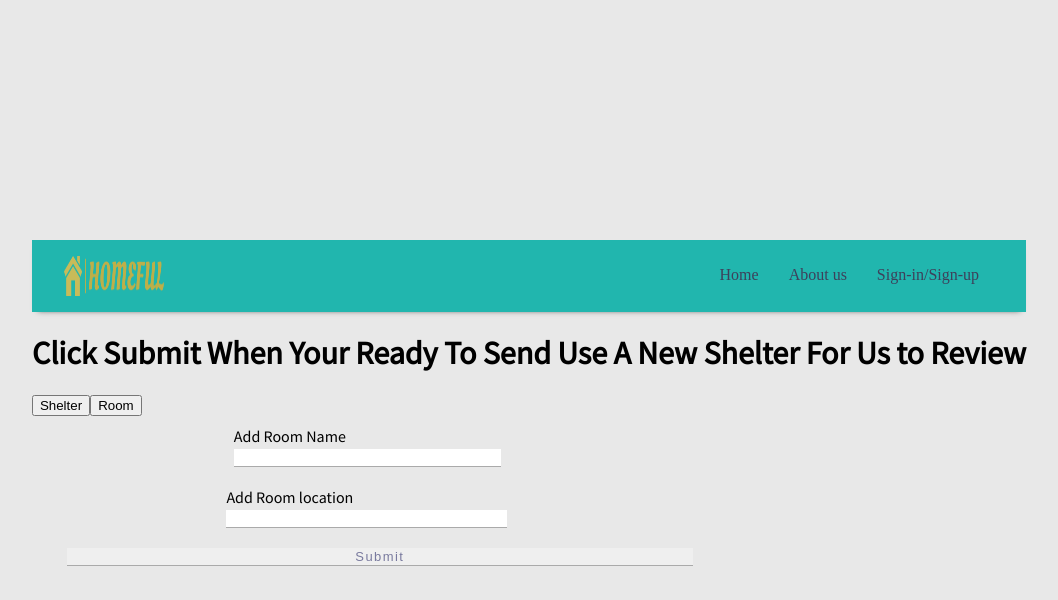
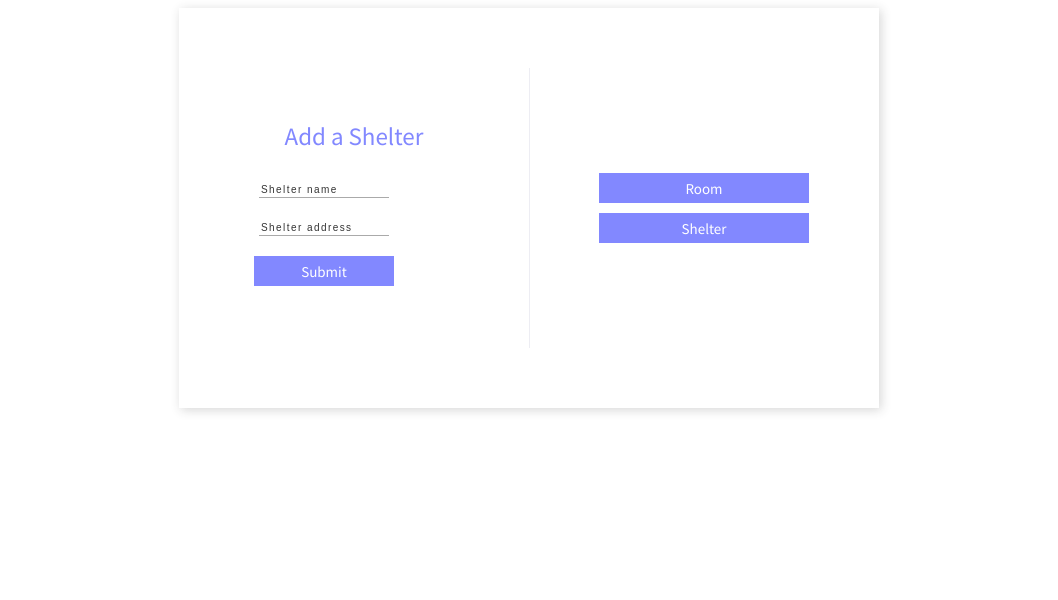
Before and after one commit to Homeful-Civic-Tech/frontend-Project-Repo, a React (Create React App) app in the folder homeful/: page /room-form in a window 1280 px wide. Both pictures are taken after a click on the button "Shelter". Shown: the top 600 px of the page, without its empty margins (111-1169 px from the left). Built offline with nearby package versions, Linux system fonts and the light colour scheme.

Commit message:
rooms and shelter form done

```diff
--- a/homeful/src/CSS/Sign.css
+++ b/homeful/src/CSS/Sign.css
@@ -1,18 +1,13 @@
 @import url("https://fonts.googleapis.com/css?family=Source+Sans+Pro:300,400");
  @import url("https://fonts.googleapis.com/css?family=Playfair+Display");
- body, .message, .form, form {
+ .message, .form, .sign {
 	 display: flex;
 	 justify-content: center;
 	 align-items: center;
 	 flex-direction: column;
 }
- body {
-	 height: 100vh;
-	 background: #e8e8e8;
-	 font-family: "Source Sans Pro", sans-serif;
-	 overflow: hidden;
-}
- .container {
+
+ .containers {
 	 width: 700px;
 	 height: 400px;
 	 background: white;
@@ -20,6 +15,7 @@
 	 display: grid;
 	 grid-template: 100% / 50% 50%;
 	 box-shadow: 2px 2px 10px 0 rgba(51, 51, 51, 0.2);
+     margin: auto;
 }
  .message {
 	 position: absolute;
@@ -64,16 +60,16 @@
 	 color: #8288ff;
 	 font-family: "Source Sans Pro", sans-serif;
 }
- .form--signup {
+ .form--signup{
 	 border-right: 1px solid #999;
 }
- form {
+ .sign {
 	 width: 70%;
 }
- form > * {
+ .sign > * {
 	 margin: 10px;
 }
-form input {
+.sign input {
 	 width: 90%;
 	 border: 0;
 	 border-bottom: 1px solid #aaa;
@@ -82,11 +78,11 @@ form input {
 	 color: #797a9e;
 	 letter-spacing: 0.11em;
 }
- form input::placeholder {
+ .sign input::placeholder {
 	 color: #333;
 	 font-size: 10px;
 }
- form input:focus {
+ .sign input:focus {
 	 outline: 0;
 	 border-bottom: 1px solid rgba(128, 155, 206, 0.7);
 	 transition: 0.6s all ease;
--- a/homeful/src/Components/AccomodForm.js
+++ b/homeful/src/Components/AccomodForm.js
@@ -7,185 +7,226 @@ import * as React from 'react';
 import Navbar from './Navbar'
 // import BackToFeeds from "./BackToFeeds";
 // import { styled } from '@mui/system';
-import RoomButton from './RoomsButtonForm'
-import ShelterButton from './ShelterButtonForm'
+import { useNavigate } from 'react-router-dom';
+import ShelterAdd from './ShelterButtonForm';
+export default function AccamodForm(){
 
-export default function AccamodForm(){
-  const [showRoom ,setshowRoom] = useState(false)
-  const [showShelter ,setshowShelter] = useState(false)
-  const [title ,setTitle] = useState("Click Which Accommodations You'd Like To Add")
+  const navigate = useNavigate();
+  const [showLogin ,setshowLogin] = useState(false)
+  const [showSignin ,setshowSignin] = useState(true)
+  const [roomName, setRoomName] =  useState('')
+  const [roomAddress, setRoomAddress] = useState('')
+  const [roomBio, setRoomBio] = useState('')
+  const [quantity, setQuantity] = useState('')
+  const [imgURL, setImgURL] = useState('')
+  const [phoneNum, setPhoneNum] = useState('')
+  const [category,setCategory] = useState('Must Select option')
 
 
-  const handleRoomSwitch = (e) =>{
-    if(showRoom === false){
-      setshowRoom(!showRoom)
-      setshowShelter(false)
-      setTitle("Click Submit When Your Ready To Add A New Room")
+  const handleLoginSwitch = (e) =>{
+      if(showLogin === false){
+          setshowLogin(!showLogin)
+          setshowSignin(false)
+
+      }
+
     }
+    const handleSigninSwitch = (e) =>{
+      if(showSignin === false)
+          setshowSignin(!showSignin)
+          setshowLogin(false)
 
+
+    }
+ function handleRNChange(e){
+  e.preventDefault()
+  setRoomName(e.target.value)
+ }
+ function handlePNChange(e){
+  e.preventDefault()
+  setPhoneNum(e.target.value)
+ }
+ function handleQChange(e){
+  e.preventDefault()
+  let num =e.target.value
+  setQuantity(+num)
+ }
+ function handleADChange(e){
+  e.preventDefault()
+  setRoomAddress(e.target.value)
+ }
+
+ function handleBioChange(e){
+  e.preventDefault()
+  setRoomBio(e.target.value)
+ }
+
+ function handleURLUpload(e){
+  e.preventDefault()
+      setImgURL(e.target.value)
   }
-  const handleShelterSwitch = (e) =>{
-    if(showShelter === false)
-    setshowShelter(!showShelter)
-    setshowRoom(false)
-    setTitle("Click Submit When Your Ready To Send Use A New Shelter For Us to Review")
+  function handleCChange(e){
+      e.preventDefault()
+      setCategory(e.target.value)
+      }
 
+ let SumbitForm = (e)=>{
+  e.preventDefault();
+  let data = {
+      "name":roomName,
+      "bio":roomBio,
+      "location":roomAddress,
+      "phone_num":phoneNum,
+      "url":imgURL,
+      "quantity":quantity,
+      "category": category
   }
 
+  let raw = JSON.stringify({
+      "name":data.name,
+      "bio":data.bio,
+      "location":data.location,
+      "phone_num":data.phone_num,
+      "url":data.url,
+      "type_of":'room',
+      "quantity":data.quantity,
+      "category":data.category,
+      "userid": 1
+  })
+  const requestOptions = {
+      method: 'POST',
+      headers: { 'Content-Type': 'application/json' },
+      body: raw
+  };
+  fetch('http://localhost:4009/rooms/',requestOptions)
+  .then(response => response.json())
+  .then(result => console.log(result))
+  .catch(error => console.log('error', error));
+  navigate('/feeds')
+ }
+
+  return(
+      <>
+          <div className="containers">
+              <div className="message signup">
+              <div className="btn-wrapper">
+                  <button onClick = {handleSigninSwitch}className="button" id="signup">
+                  Room
+                  </button>
+                  <button onClick = {handleLoginSwitch} className="button" id="login">
+                  {" "}
+                  Shelter
+                  </button>
+              </div>
+              </div>
+              {showLogin === true && <ShelterAdd />}
+              {showSignin === true &&
+              <div className="form form--signup">
+                  <div className="form--heading">Add a Room</div>
+                  <form autoComplete="off">
+                      <div className='sign'>
+                      <input value={roomName} type='text' onChange={handleRNChange} placeholder="Name of room"/>
+                      <input value={imgURL} type='text'onChange={handleURLUpload} placeholder="Image URL"/>
+                      <input value={phoneNum} type='text'onChange={handlePNChange} placeholder="Phone Number"/>
+                      <input value={roomAddress} type='text' onChange={handleADChange}placeholder="Location" />
+                      <textarea required value={roomBio} id ='bio' onChange={handleBioChange} placeholder="Bio" ></textarea>
+                      <input value={quantity} type='text' onChange={handleQChange} placeholder="How many rooms"/>
+                      <label>Who are you looking to share a room with...</label>
+                      <select  onChange ={handleCChange} value ={category}>
+                          <option value ="Must Select option">Must Select option</option>
+                          <option value ="Female">Female</option>
+                          <option value ="Male">Male</option>
+                          <option value ="Unisex">Unisex</option>
+                          <option value ="Family">Family</option>
+                          <option value ="All">All</option>
+                      </select>
 
 
-  return (
-    <>
-      <Navbar></Navbar>
-      <div className="form">
-        <div id ='inner'>
-        <div className="first-Question">
+                      <button onClick ={SumbitForm} className="button">Add Room</button>
+                  </div>
+                  </form>
+              </div>}
+          </div>
+      </>
 
-              <h1 className="title">{title}</h1>
+  //     <form onSubmit={SumbitForm} className='add-form' >
+  //     <div className='form-control'>
+  //       <label>Add Room Name</label>
+      //   <input
+      //   id ='name'
+      //   value={roomName}
+      //   type='text'
+      //   onChange={handleRNChange}
 
-          <div className="btns">
-            <button className="button-70" onClick={handleShelterSwitch} type="button">Shelter</button>
-            <button className="button-70" onClick={handleRoomSwitch}type="button">Room</button>
-          </div>
-        </div>
-        <div className="both-form">
-          {showRoom === true && <RoomButton></RoomButton>}
-          {showShelter === true && <ShelterButton></ShelterButton>}
-        </div>
-        </div>
-      </div>
-    </>
-  )
-}
+      //   />
 
-// })
+  //     </div>
+  //     <div className='form-control'>
+  //     <label>Add Room Url</label>
+  //       <input
+  //       value={imgURL}
+  //       id ='url'
+  //       type='text'
+  //       onChange={handleURLUpload}
+  //       />
+  //     </div>
+  //     <div className='form-control'>
+  //     <label>Your phone #</label>
+  //       <input
+  //       value={phoneNum}
+  //       id = 'location'
+  //       type='text'
+  //       onChange={handlePNChange}
+
+  //       />
+  //     </div>
+  //     <div className='form-control'>
+  //     <label>Add Room location</label>
+  //       <input
+  //       value={roomAddress}
+  //       id = 'location'
+  //       type='text'
+  //       onChange={handleADChange}
+
+  //       />
+  //     </div>
+  //     <div className='form-control'>
+  //     <label>Add Short bio </label>
+  //     <textarea
+  //         required
+  //         value={roomBio}
+  //         id ='bio'
+  //         onChange={handleBioChange}
+  //     ></textarea>
+
+  //     </div>
+  //     <div className='form-control'>
+  //     <label>Add Quantity </label>
+  //       <input
+  //       value={quantity}
+  //       type='text'
+  //       onChange={handleQChange}
+
+  //       />
+  //     </div>
+
+  //     <label>Who are you looking to share a room with...</label>
+  //     <select
+  //     onChange ={handleCChange}
+  //     value ={category}
+  //     >
+  //         <option value ="Must Select option">Must Select option</option>
+  //         <option value ="Female">Female</option>
+  //         <option value ="Male">Male</option>
+  //         <option value ="Unisex">Unisex</option>
+  //         <option value ="Family">Family</option>
+  //         <option value ="All">All</option>
+  //     </select>
 
 
-// export default function AccamodForm(){
-  //  const [roomName, setRoomName] =  useState('')
-  //  const [roomAddress, setRoomAddress] = useState('')
-  //  const [roomBio, setRoomBio] = useState('')
-  //  const [quantity, setQuantity] = useState('')
-  //  const [imgURL, setImgURL] = useState('')
+  //     <input className="button-70" type='submit'/>
+  //   </form>
 
-  //  function handleRNChange(e){
-  //   e.preventDefault()
-  //   setRoomName(e.target.value)
-  //  }
-  //  function handleQChange(e){
-  //   e.preventDefault()
-  //   let num = Number(e.target.value)
-  //   setQuantity(num)
-  //  }
-  //  function handleADChange(e){
-  //   e.preventDefault()
-  //   setRoomAddress(e.target.value)
-  //  }
+  )
 
-  //  function handleBioChange(e){
-  //   e.preventDefault()
-  //   setRoomBio(e.target.value)
-  //  }
-
-  //  function handleURLUpload(e){
-  //   e.preventDefault()
-  //       setImgURL(e.target.value)
-  //   }
-
-//    let handleAppSubmit = useEffect(()=>{
-//       let raw =JSON.stringify({
-//         "name":roomName,
-//         "bio":roomBio,
-//         "location":roomAddress,
-//         "url":imgURL,
-//         "typeofs":"room",
-//         "quantity":+quantity,
-//         "userid":1
-//        })
-//       const requestOptions = {
-//         method: 'POST',
-//         headers: { 'Content-Type': 'application/json' },
-//         body: raw
-//     };
-//    fetch('http://localhost:4009/rooms/',requestOptions)
-//    .then(response => response.json())
-//    .then(result => console.log(result))
-//    .catch(error => console.log('error', error));
-//     })
-
-//     return(
-//       <>
-//       <Navbar/>
-//       <StyledContainer>
-//       <Typography variant="h5" sx={{'color': 'white', 'fontFamily': 'lato'}}>Adding Room Application</Typography>
-//         <Box
-//         component="form"
-//         sx={{
-//           'backgroundColor': "E07A5F",
-//           '& .MuiTextField-root': { m: 1, width: '25ch' },
-//         }}
-//         noValidate
-//         onClick={handleAppSubmit}
-//         autoComplete="off"
-//       ><br/>
-//         <div>
-//           <TextField
-//             required
-//             id="outlined-required"
-//             label="Name"
-//             placeholder="Name"
-//             size="small"
-//             value={roomName}
-//             sx={{'color': 'white', 'fontFamily': 'lato', 'size': 'small', 'backgroundColor': 'white'}}
-//             onChange={(e) => {handleRNChange(e)}}
-//           /><br/>
-//           <TextField
-//             required
-//             id="outlined-required"
-//             label="Address"
-//             value={roomAddress}
-//             placeholder="Address"
-//             size="small"
-//             sx={{'color': 'white', 'fontFamily': 'lato', 'size': 'small', 'backgroundColor': 'white'}}
-//             onChange={(e) => {handleADChange(e)}}
-//           /><br/>
-//           <TextField
-//             required
-//             id="outlined-required"
-//             label="Bio"
-//             placeholder="Bio"
-//             size="small"
-//             value={roomBio}
-//             sx={{'color': 'white', 'fontFamily': 'lato', 'size': 'small', 'backgroundColor': 'white'}}
-//             onChange={(e) => {handleBioChange(e)}}
-//           /><br/>
-//           <TextField
-//             required
-//             id="outlined-required"
-//             label="quantity"
-//             placeholder="quantity"
-//             size="small"
-//             value={quantity}
-//             sx={{'color': 'white', 'fontFamily': 'lato', 'size': 'small', 'backgroundColor': 'white'}}
-//             onChange={(e) => {handleQChange(e)}}
-//           /><br/>
-//           <TextField
-//             required
-//             id="outlined-required"
-//             label="IMG URL"
-//             placeholder="IMG URL"
-//             size="small"
-//             value={imgURL}
-//             sx={{'color': 'white', 'fontFamily': 'lato', 'size': 'small', 'backgroundColor': 'white'}}
-//             onChange={(e) => {handleURLUpload(e)}}
-//           /><br/>
-//           <StyledButton>
-//           <BackToFeeds/>
-//           <SubmitAcomForm/>
-//           </StyledButton>
-//           </div>
-//           </Box>
-//           </StyledContainer>
-//           </>
-//         )
-//         }
+}
--- a/homeful/src/Components/FeedsPage.js
+++ b/homeful/src/Components/FeedsPage.js
@@ -18,7 +18,7 @@ function FeedsPage(){
       }
       throw response
     })
-    console.log(info)
+
     getShelters(info)
   }
     allShelters()
--- a/homeful/src/Components/Login.js
+++ b/homeful/src/Components/Login.js
@@ -30,23 +30,28 @@ export default function LogIn (){
                 .then(result => result.json())
                 .then(datas => handleLoginChange(datas))
         if(login.alert === 'loged in'){
+            localStorage.setItem("userId",login.data.id);
+            localStorage.setItem("username", login.data.username);
+            localStorage.setItem("password", login.data.password);
             navigate('/feeds')
         }
-
-
         }
 
 
 
 
     return(
+
         <div className="form form--login">
         <div className="form--heading">Welcome back! </div>
         <form autoComplete="off" onSubmit= {handleSISubmit}>
+            <div className='sign'>
             <input value={userName} onChange = {handleUSRNChange}type="text" placeholder="Username" />
             <input value={password} onChange = {handlePSWDChange}type="password" placeholder="Password" />
             <button  type='submit' className="button">Login</button>
+            </div>
         </form>
         </div>
+
     )
 }
--- a/homeful/src/Components/RoomsButtonForm.js
+++ /dev/null
@@ -1,166 +0,0 @@
-import { useState } from "react"
-
-
-
-
-
-
-export default function RoomBtn (){
-
-    const [roomName, setRoomName] =  useState('')
-    const [roomAddress, setRoomAddress] = useState('')
-    const [roomBio, setRoomBio] = useState('')
-    const [quantity, setQuantity] = useState('')
-    const [imgURL, setImgURL] = useState('')
-    const [phoneNum, setPhoneNum] = useState('')
-    const [category,setCategory] = useState('Must Select option')
-
-   function handleRNChange(e){
-    e.preventDefault()
-    setRoomName(e.target.value)
-   }
-   function handlePNChange(e){
-    e.preventDefault()
-    setPhoneNum(e.target.value)
-   }
-   function handleQChange(e){
-    e.preventDefault()
-    let num =e.target.value
-    setQuantity(+num)
-   }
-   function handleADChange(e){
-    e.preventDefault()
-    setRoomAddress(e.target.value)
-   }
-
-   function handleBioChange(e){
-    e.preventDefault()
-    setRoomBio(e.target.value)
-   }
-
-   function handleURLUpload(e){
-    e.preventDefault()
-        setImgURL(e.target.value)
-    }
-    function handleCChange(e){
-        e.preventDefault()
-        setCategory(e.target.value)
-        }
-
-   let SumbitForm = (e)=>{
-    e.preventDefault();
-    let data = {
-        "name":roomName,
-        "bio":roomBio,
-        "location":roomAddress,
-        "phone_num":phoneNum,
-        "url":imgURL,
-        "quantity":quantity,
-        "category": category
-    }
-
-    let raw = JSON.stringify({
-        "name":data.name,
-        "bio":data.bio,
-        "location":data.location,
-        "phone_num":data.phone_num,
-        "url":data.url,
-        "type_of":'room',
-        "quantity":data.quantity,
-        "category":data.category,
-        "userid": 1
-    })
-    const requestOptions = {
-        method: 'POST',
-        headers: { 'Content-Type': 'application/json' },
-        body: raw
-    };
-    fetch('http://localhost:4009/rooms/',requestOptions)
-    .then(response => response.json())
-    .then(result => console.log(result))
-    .catch(error => console.log('error', error));
-   }
-
-    return(
-
-        <form onSubmit={SumbitForm} className='add-form' >
-        <div className='form-control'>
-          <label>Add Room Name</label>
-          <input
-          id ='name'
-          value={roomName}
-          type='text'
-          onChange={handleRNChange}
-
-          />
-
-        </div>
-        <div className='form-control'>
-        <label>Add Room Url</label>
-          <input
-          value={imgURL}
-          id ='url'
-          type='text'
-          onChange={handleURLUpload}
-          />
-        </div>
-        <div className='form-control'>
-        <label>Your phone #</label>
-          <input
-          value={phoneNum}
-          id = 'location'
-          type='text'
-          onChange={handlePNChange}
-
-          />
-        </div>
-        <div className='form-control'>
-        <label>Add Room location</label>
-          <input
-          value={roomAddress}
-          id = 'location'
-          type='text'
-          onChange={handleADChange}
-
-          />
-        </div>
-        <div className='form-control'>
-        <label>Add Short bio </label>
-        <textarea
-            required
-            value={roomBio}
-            id ='bio'
-            onChange={handleBioChange}
-        ></textarea>
-
-        </div>
-        <div className='form-control'>
-        <label>Add Quantity </label>
-          <input
-          value={quantity}
-          type='text'
-          onChange={handleQChange}
-
-          />
-        </div>
-
-        <label>Who are you looking to share a room with...</label>
-        <select
-        onChange ={handleCChange}
-        value ={category}
-        >
-            <option value ="Must Select option">Must Select option</option>
-            <option value ="Female">Female</option>
-            <option value ="Male">Male</option>
-            <option value ="Unisex">Unisex</option>
-            <option value ="Family">Family</option>
-            <option value ="All">All</option>
-        </select>
-
-
-        <input className="button-70" type='submit'/>
-      </form>
-
-    )
-
-}
--- a/homeful/src/Components/Search.js
+++ b/homeful/src/Components/Search.js
@@ -3,9 +3,9 @@ import'../CSS/search.css'
 
 function Search(){
     return (
-      <div class="container">
-      <form class="nosubmit">
-      <input class="nosubmit" type="search" placeholder="Search..."/>
+      <div className="container">
+      <form className="nosubmit">
+      <input className="nosubmit" type="search" placeholder="Search..."/>
       </form>
       </div>
     )
--- a/homeful/src/Components/ShelterButtonForm.js
+++ b/homeful/src/Components/ShelterButtonForm.js
@@ -45,34 +45,24 @@ export default function ShelterBtn() {
    }
 
     return(
+        <div className="form form--login">
+        <div className="form--heading">Add a Shelter</div>
+        <form autoComplete="off" onSubmit={SumbitForm}>
+            <div className='sign'>
 
-        <form onSubmit={SumbitForm} className='add-form' >
-        <div className='form-control'>
-          <label>Add Room Name</label>
-          <input
-          id ='name'
-          value={shelterName}
-          type='text'
-          onChange={handleSNChange}
-
-          />
-
-        </div>
-
-        <div className='form-control'>
-        <label>Add Room location</label>
-          <input
-          value={shelterAddress}
-          id = 'location'
-          type='text'
-          onChange={handleADChange}
-
-          />
-        </div>
+                <input value={shelterName} type='text' onChange={handleSNChange} placeholder="Shelter name"/>
 
 
-        <input className="button-70" type='submit'/>
+
+                <input value={shelterAddress} type='text' onChange={handleADChange} placeholder="Shelter address" />
+
+
+
+                <button  type='submit' className="button">Submit</button>
+        </div>
       </form>
+      </div>
+
 
     )
 
--- a/homeful/src/Components/SignUpForm.js
+++ b/homeful/src/Components/SignUpForm.js
@@ -2,6 +2,7 @@ import { Link } from 'react-router-dom';
 import { useState } from 'react';
 import "../CSS/Sign.css"
 import LogIn from './Login';
+
 
 
 
@@ -104,7 +105,7 @@ export default function SignUpLogIn(){
 
     return (
         <>
-            <div className="container">
+            <div className="containers">
                 <div className="message signup">
                 <div className="btn-wrapper">
                     <button onClick = {handleSigninSwitch}className="button" id="signup">
@@ -121,6 +122,7 @@ export default function SignUpLogIn(){
                 <div className="form form--signup">
                     <div className="form--heading">Welcome! Sign Up</div>
                     <form autoComplete="off">
+                        <div className='sign'>
                         <input value={firstName} onChange={handleFNChange} type="text" placeholder="First Name" />
                         <input value={lastName} onChange={handleLNChange} type="text" placeholder="Last Name" />
                         <input value={userName} onChange={handleUSRNChange} type="text" placeholder="Username" />
@@ -131,6 +133,7 @@ export default function SignUpLogIn(){
 
 
                         <button onClick ={handleSISubmit} className="button">Sign Up</button>
+                    </div>
                     </form>
                 </div>}
             </div>
```
